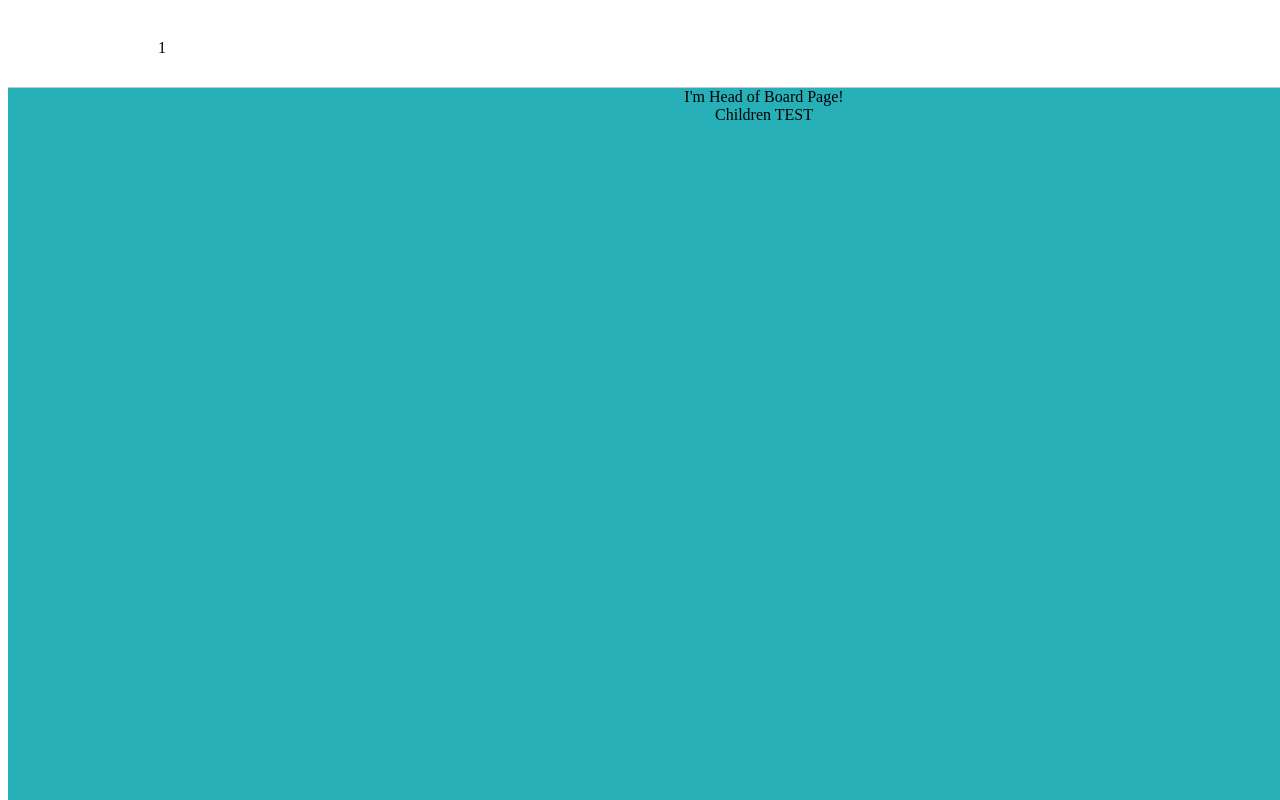
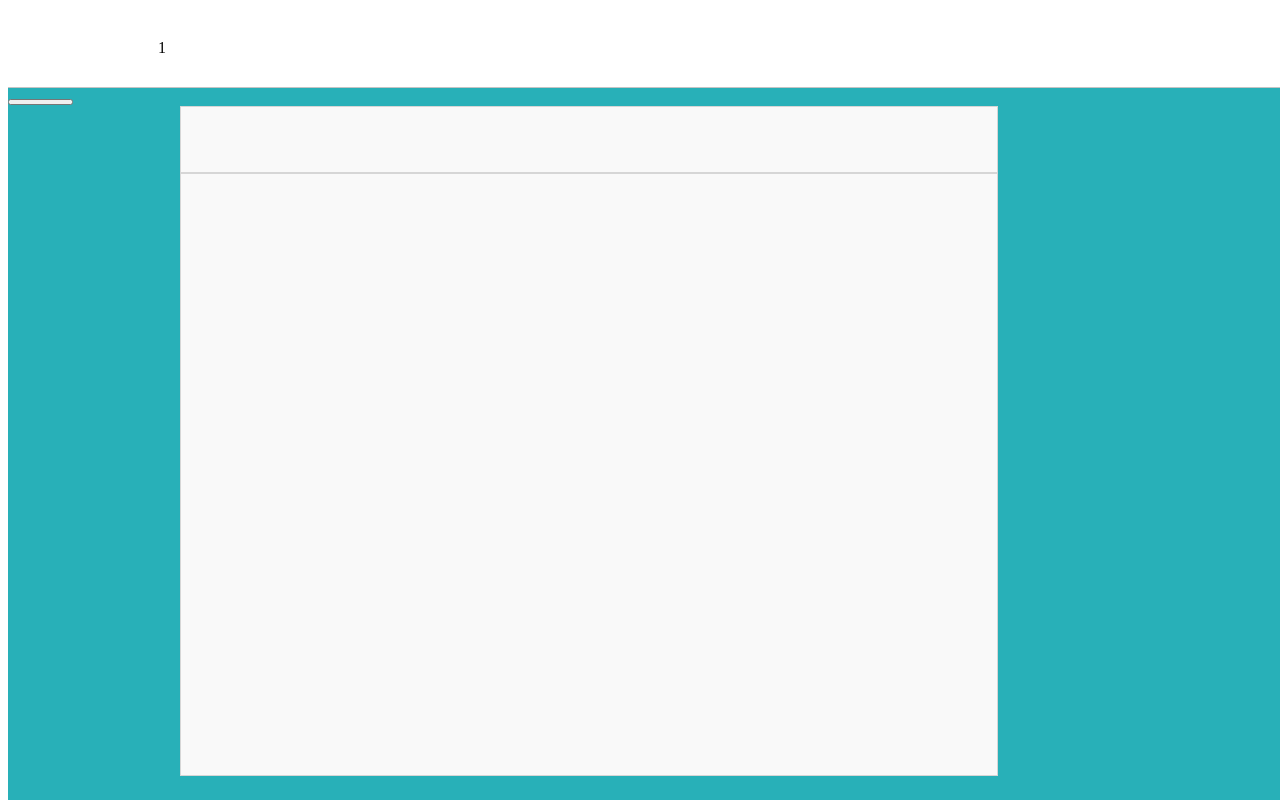
Before and after one commit to modern-agile-team/3term-mini-front, a React (Create React App) app in the folder moae-time/: page /board in a window 1280 px wide. Shown: the top 800 px of the page. Built offline with nearby package versions, Linux system fonts and the light colour scheme.

Commit message:
Add(sungje/Graybox-Component)create-Gratbox-component

```diff
--- a/moae-time/src/components/graybox/Graybox.jsx
+++ b/moae-time/src/components/graybox/Graybox.jsx
@@ -1 +1,25 @@
-import React from "react";
+import React from 'react';
+import styled from 'styled-components';
+
+const GrayWrap = styled.div.attrs(({ height, width }) => ({
+  row: height,
+  col: width,
+}))`
+  height: ${(props) => props.row};
+  width: ${(props) => props.col};
+  background-color: #F9F9F9;
+  border: 1px solid #D6D6D6;
+
+  margin-left: 172px;
+`
+
+function Graybox(props) {
+  const {width, height} = props;
+  return (
+  <GrayWrap
+    height={height}
+    width={width}
+  />);
+};
+
+export default Graybox;
--- /dev/null
+++ b/moae-time/src/components/toptitle/Toptitle.jsx
@@ -0,0 +1,22 @@
+import React from "react";
+import styled from "styled-components";
+
+const ToptitleWRap = styled.button.attrs(({ height, width }) => ({
+  row: height,
+  col: width,
+}))`
+width: ${ (props) => props.row };
+`
+
+function Toptitle(props) {
+  const { height, width } = props
+
+  return (
+    <ToptitleWRap
+      height={height}
+      width={width}
+    />
+  )
+}
+
+export default Toptitle;
--- a/moae-time/src/pages/board/BoardPage.jsx
+++ b/moae-time/src/pages/board/BoardPage.jsx
@@ -1,19 +1,14 @@
 import React from 'react';
-import "../../style/boardLayout.css";
+import Graybox from '../../components/graybox/Graybox';
+import Toptitle from '../../components/toptitle/Toptitle';
 
-function BoardHead({ children }) {
-  return (
-    <div className='boardHead'>{ children }</div>
-  )
-}
 
 function BoardPage() {
   return (
     <>
-      <div className='boardHead'>
-        I'm Head of Board Page!<br/>
-        <BoardHead>Children TEST</BoardHead>
-      </div>
+      <Toptitle height="65px" width="1168px"/>
+      <Graybox height="65px" width="816px"/>
+      <Graybox height="601px" width="816px"/>
     </>
   );
 }
--- a/moae-time/src/style/boardLayout.css
+++ /dev/null
@@ -1,6 +0,0 @@
-.boardHead {
-  width: 1512px;
-  height: 80px;
-  border-bottom: #C4C4C4;
-  text-align: center;
-}
--- a/moae-time/src/style/layout/DummyLayout.jsx
+++ b/moae-time/src/style/layout/DummyLayout.jsx
@@ -1,5 +1,4 @@
 import React from "react";
-import { Route } from "react-router-dom";
 import styled from "styled-components";
 
 const WholeWrapper = styled.div`
```
